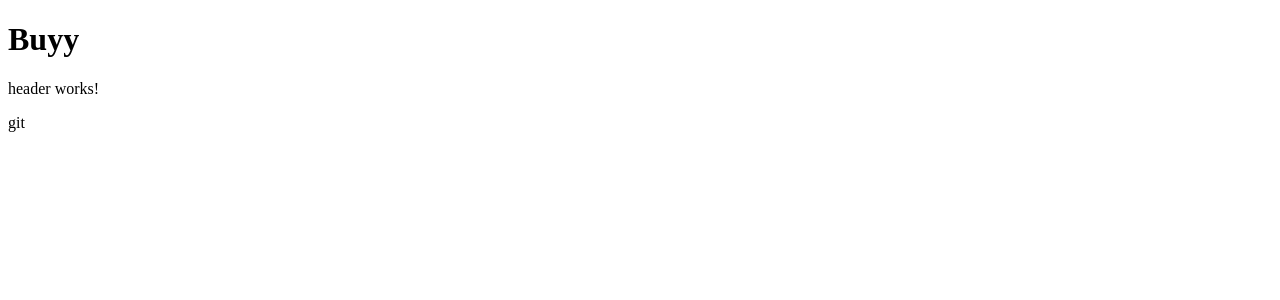
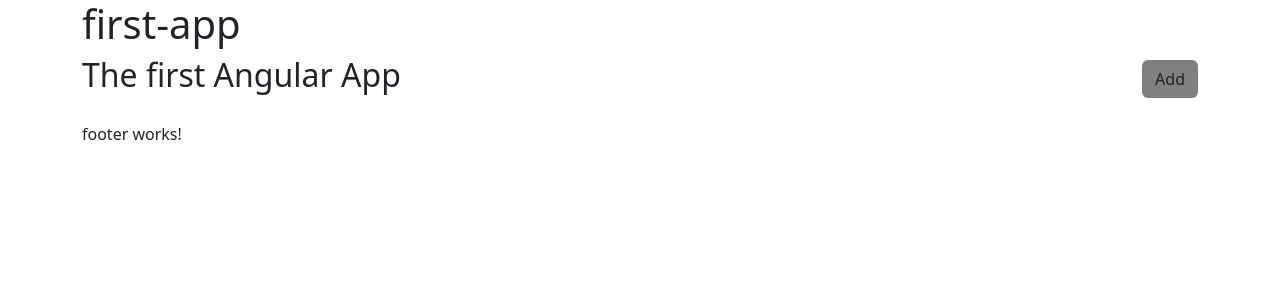
Before and after one commit to kazFery/angular, an Angular app: page / in a window 1280 px wide. Shown: the top 300 px of the page. Built offline with nearby package versions, Linux system fonts and the light colour scheme.

Commit message:
add bootstrap and button component

```diff
--- a/angular.json
+++ b/angular.json
@@ -16,18 +16,17 @@
             "outputPath": "dist/first-app",
             "index": "src/index.html",
             "main": "src/main.ts",
-            "polyfills": [
-              "zone.js"
-            ],
+            "polyfills": ["zone.js"],
             "tsConfig": "tsconfig.app.json",
-            "assets": [
-              "src/favicon.ico",
-              "src/assets"
-            ],
+            "assets": ["src/favicon.ico", "src/assets"],
             "styles": [
+              "./node_modules/bootstrap/dist/css/bootstrap.css",
               "src/styles.css"
             ],
-            "scripts": []
+            "scripts": [
+              "./node_modules/jquery/dist/jquery.js",
+              "./node_modules/bootstrap/dist/js/bootstrap.bundle.js"
+            ]
           },
           "configurations": {
             "production": {
@@ -77,18 +76,10 @@
         "test": {
           "builder": "@angular-devkit/build-angular:karma",
           "options": {
-            "polyfills": [
-              "zone.js",
-              "zone.js/testing"
-            ],
+            "polyfills": ["zone.js", "zone.js/testing"],
             "tsConfig": "tsconfig.spec.json",
-            "assets": [
-              "src/favicon.ico",
-              "src/assets"
-            ],
-            "styles": [
-              "src/styles.css"
-            ],
+            "assets": ["src/favicon.ico", "src/assets"],
+            "styles": ["src/styles.css"],
             "scripts": []
           }
         }
--- a/package.json
+++ b/package.json
@@ -18,6 +18,7 @@
     "@angular/platform-browser": "^15.1.0",
     "@angular/platform-browser-dynamic": "^15.1.0",
     "@angular/router": "^15.1.0",
+    "bootstrap": "^5.2.3",
     "rxjs": "~7.8.0",
     "tslib": "^2.3.0",
     "zone.js": "~0.12.0"
@@ -28,6 +29,7 @@
     "@angular/compiler-cli": "^15.1.0",
     "@types/jasmine": "~4.3.0",
     "jasmine-core": "~4.5.0",
+    "jquery": "^3.6.3",
     "karma": "~6.4.0",
     "karma-chrome-launcher": "~3.1.0",
     "karma-coverage": "~2.2.0",
--- a/src/app/app.component.html
+++ b/src/app/app.component.html
@@ -1,4 +1,6 @@
-<h1>Buyy</h1>
-<app-header></app-header>
-<router-outlet></router-outlet>
-git
+<div class="container m-auto">
+  <h1 class="content-justify-center">{{ title }}</h1>
+  <app-header></app-header>
+  <app-footer></app-footer>
+</div>
+  <router-outlet></router-outlet>
--- a/src/app/app.module.ts
+++ b/src/app/app.module.ts
@@ -8,6 +8,7 @@
 import { EntriesComponent } from './entries/entries.component';
 import { ListingComponent } from './listing/listing.component';
 import { AppRoutingModule } from './app-routing.module';
+import { ButtonComponent } from './button/button.component';
 
 @NgModule({
   declarations: [
@@ -16,6 +17,7 @@
     HeaderComponent,
     EntriesComponent,
     ListingComponent,
+    ButtonComponent,
   ],
   imports: [BrowserModule, AppRoutingModule],
   providers: [],
--- /dev/null
+++ b/src/app/button/button.component.html
@@ -0,0 +1 @@
+<button [ngStyle]="{'background-color': color}" class="btn" (click)="onClick()" >{{ text }}</button>
--- /dev/null
+++ b/src/app/button/button.component.ts
@@ -0,0 +1,23 @@
+import { Component, Input, Output, EventEmitter } from '@angular/core';
+
+@Component({
+  selector: 'app-button',
+  templateUrl: './button.component.html',
+  styleUrls: ['./button.component.css'],
+})
+export class ButtonComponent {
+  @Input() text: string;
+  @Input() color: string;
+  @Output() btnClick = new EventEmitter();
+
+  constructor() {
+    this.color = '';
+    this.text = '';
+  }
+
+  onClick(){
+    this.btnClick.emit();
+  }
+
+
+}
--- a/src/app/header/header.component.css
+++ b/src/app/header/header.component.css
@@ -0,0 +1,6 @@
+header {
+  display: flex;
+  justify-content: space-between;
+  align-items: center;
+  margin-bottom: 20px;
+}
--- a/src/app/header/header.component.html
+++ b/src/app/header/header.component.html
@@ -1 +1,4 @@
-<p>header works!</p>
+<header>
+  <h2>{{ title }}</h2>
+  <app-button color="grey" text="Add" (btnClick)="toggleAddTask()"></app-button>
+</header>
--- a/src/app/header/header.component.ts
+++ b/src/app/header/header.component.ts
@@ -3,8 +3,12 @@
 @Component({
   selector: 'app-header',
   templateUrl: './header.component.html',
-  styleUrls: ['./header.component.css']
+  styleUrls: ['./header.component.css'],
 })
 export class HeaderComponent {
+  title: string = 'The first Angular App';
 
+  toggleAddTask() {
+    console.log('Toggle');
+  }
 }
```
Also changed, not shown: src/app/button/button.component.css (added), 2 other files (tests, documents, lock files or other folders).
